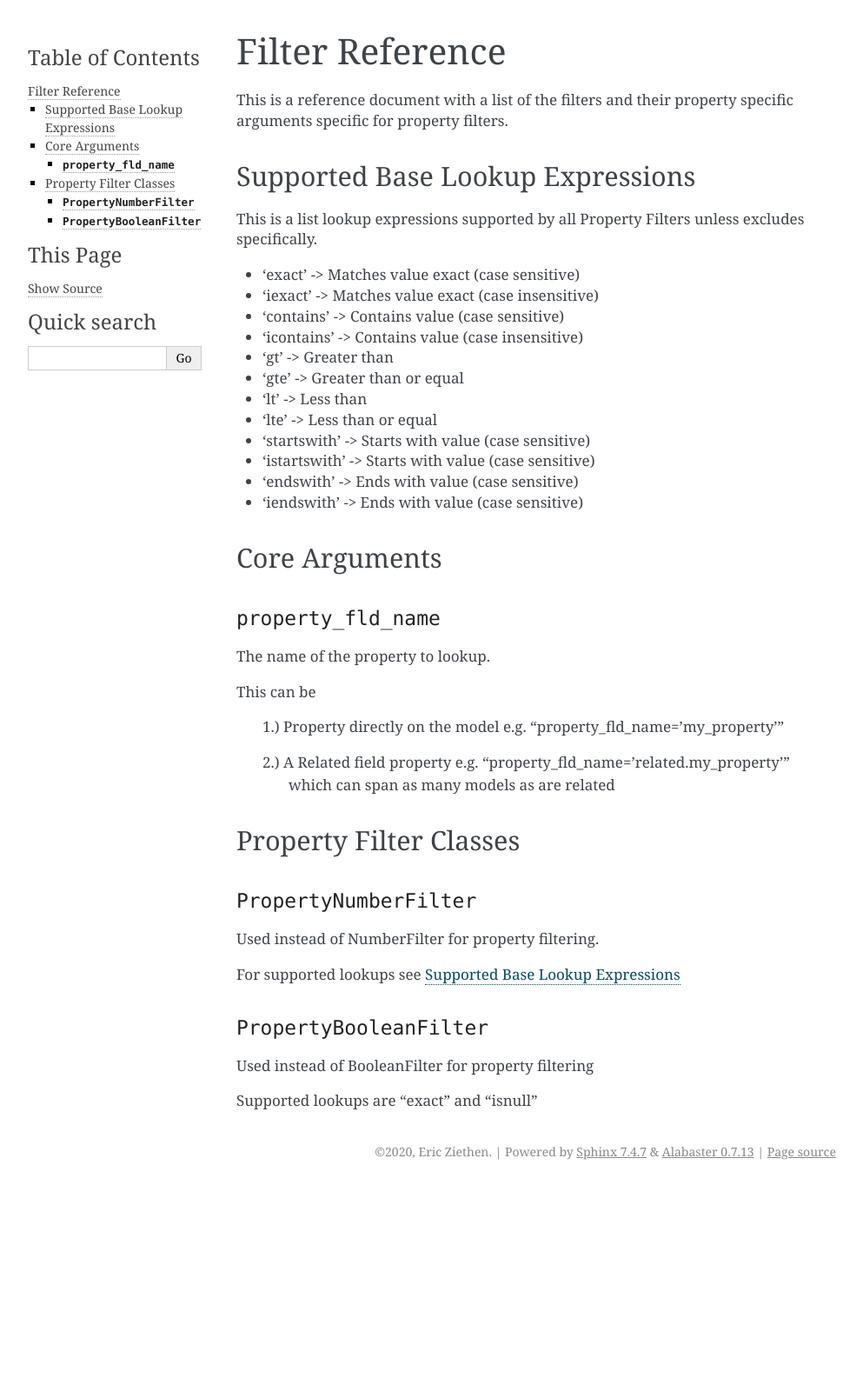
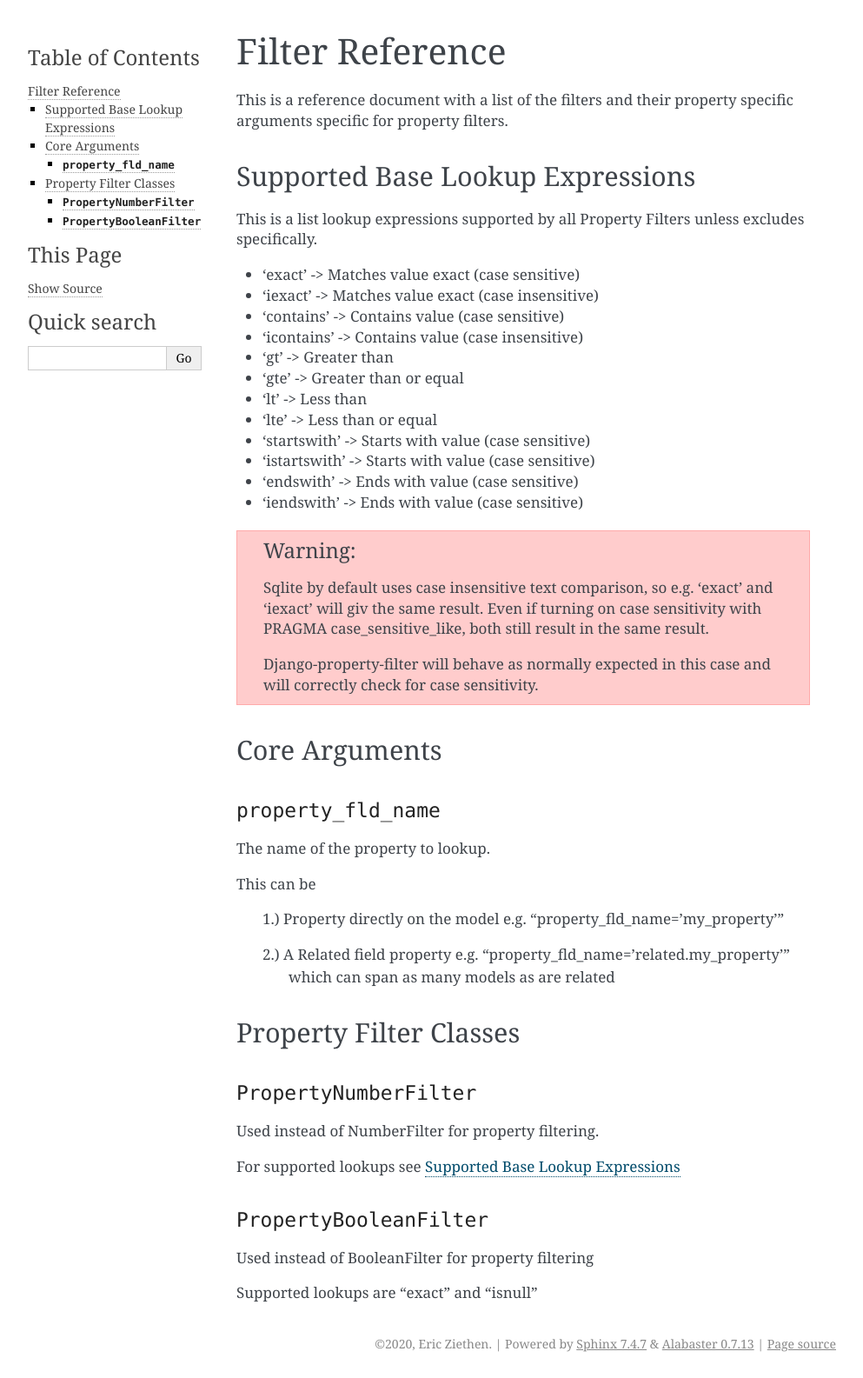
Before and after one commit to ericziethen/django-property-filter, a Sphinx documentation site: the page built from docs/source/ref/filters.rst, in a window 1280 px wide. Shown: the whole page at 87% size, without its empty margins (148-1141 px from the left). Built offline with Sphinx 7.4.7, drawn with Linux system fonts in a browser that asks for light colours; pages that are not in the unit, such as notebooks, are missing from menus; before the commit the page ends 1364 px from its top, so only the background shows below that.

Commit message:
Case sensitivity warning

```diff
--- a/docs/source/ref/filters.rst
+++ b/docs/source/ref/filters.rst
@@ -26,6 +26,16 @@ excludes specifically.
 * 'istartswith'     -> Starts with value (case sensitive)
 * 'endswith'        -> Ends with value (case sensitive)
 * 'iendswith'       -> Ends with value (case sensitive)
+
+.. warning::
+    Sqlite by default uses case insensitive text comparison, so e.g.
+    'exact' and 'iexact' will giv the same result.
+    Even if turning on case sensitivity with PRAGMA case_sensitive_like,
+    both still result in the same result.
+
+    Django-property-filter will behave as normally expected in this case and
+    will correctly check for case sensitivity.
+
 
 .. _core-arguments:
 
```
